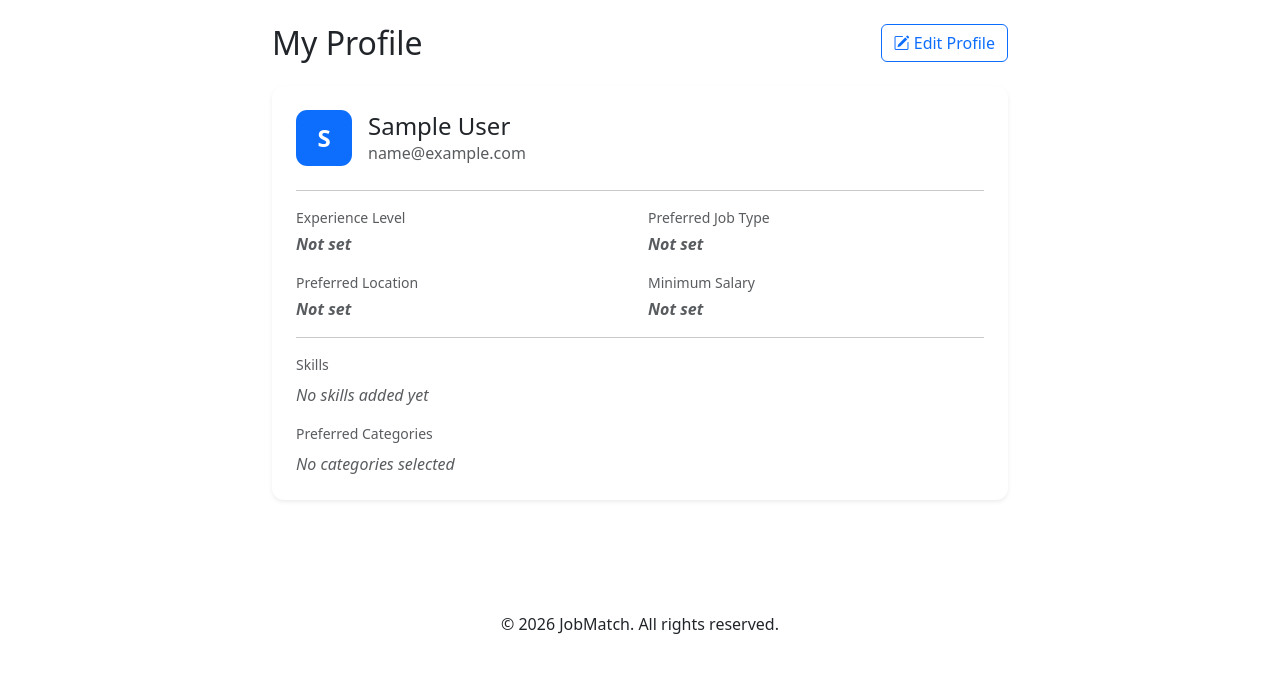
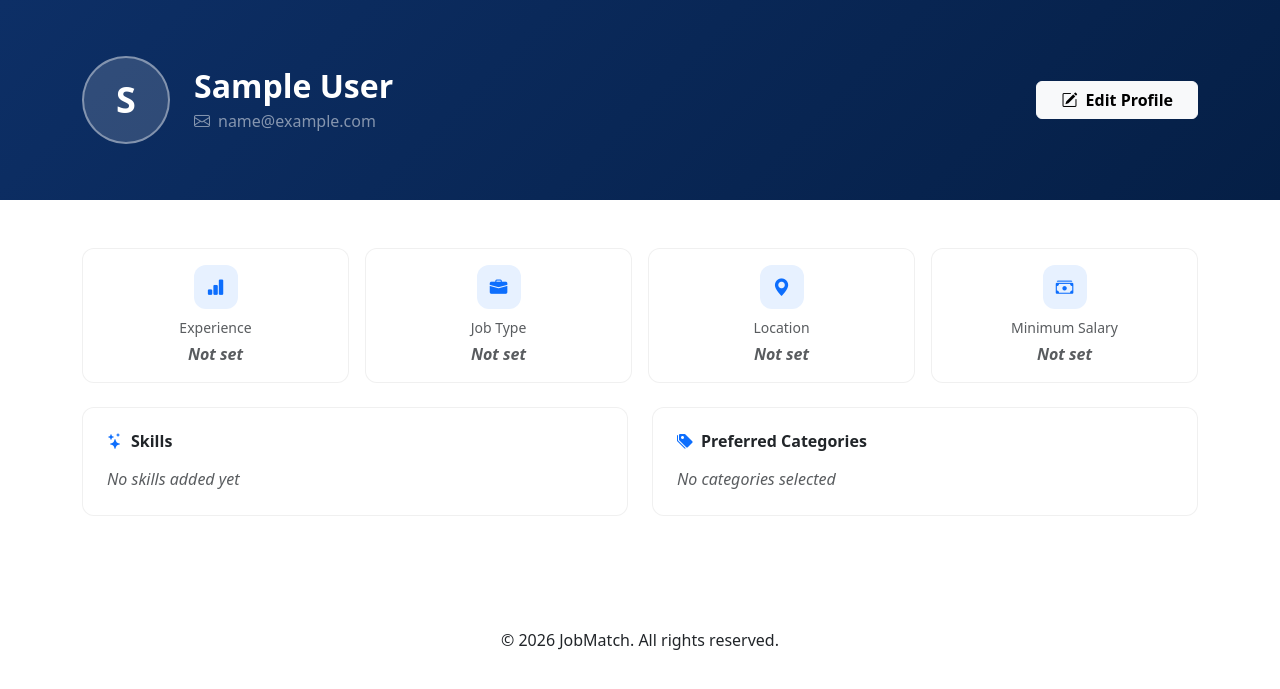
Before and after one commit to jwamani/job_recommendation_engine, a Django app: page /accounts/profile/ in a window 1280 px wide. Shown: the part 56-745 px from the top of the page. Run offline with Django 5.2, Linux system fonts and the light colour scheme; the visitor is signed in with stand-in values (Sample User, id 1); data comes from the database, SQL or seed files in the repository.

Commit message:
Added styles to profile page

```diff
--- a/accounts/templates/accounts/profile.html
+++ b/accounts/templates/accounts/profile.html
@@ -1,33 +1,37 @@
 {% extends "base.html" %}
 {% block title %}My Profile - JobMatch{% endblock %}
-{% block content %}
-<div class="row justify-content-center">
-  <div class="col-lg-8">
-
-    <div class="d-flex justify-content-between align-items-center mb-4">
-      <h2 class="mb-0">My Profile</h2>
-      <a href="{% url 'accounts:profile_edit' %}" class="btn btn-outline-primary">
-        <i class="bi bi-pencil-square"></i> Edit Profile
+{% block main %}
+<section class="profile-hero">
+  <div class="container">
+    <div class="d-flex align-items-center gap-4 flex-wrap">
+      <div class="profile-hero-avatar">
+        {{ user.get_full_name|default:user.username|make_list|first|upper }}
+      </div>
+      <div class="me-auto">
+        <h2 class="fw-bold text-white mb-1">{{ user.get_full_name|default:user.username }}</h2>
+        <p class="text-white-50 mb-0"><i class="bi bi-envelope me-2"></i>{{ user.email }}</p>
+      </div>
+      <a href="{% url 'accounts:profile_edit' %}" class="btn btn-light fw-semibold px-4">
+        <i class="bi bi-pencil-square me-1"></i> Edit Profile
       </a>
     </div>
+  </div>
+</section>
 
-    <div class="card profile-card shadow-sm mb-4">
-      <div class="card-body p-4">
-        <div class="d-flex align-items-center mb-4">
-          <div class="profile-avatar me-3">
-            {{ user.get_full_name|default:user.username|make_list|first|upper }}
+<main class="container py-5">
+  {% if messages %}
+    <div class="mb-4">
+      {% for message in messages %}
+        <div class="alert alert-{{ message.tags|default:'info' }} mb-2" role="alert">{{ message }}</div>
+      {% endfor %}
     </div>
-          <div>
-            <h4 class="mb-0">{{ user.get_full_name|default:user.username }}</h4>
-            <span class="text-muted">{{ user.email }}</span>
-          </div>
-        </div>
+  {% endif %}
 
-        <hr>
-
-        <div class="row g-3 mb-3">
-          <div class="col-sm-6">
-            <small class="text-muted d-block mb-1">Experience Level</small>
+  <div class="row g-3 mb-4">
+    <div class="col-6 col-md-3">
+      <div class="profile-info-tile h-100 p-3 text-center">
+        <div class="profile-info-icon mb-2"><i class="bi bi-bar-chart-fill"></i></div>
+        <small class="text-muted d-block mb-1">Experience</small>
         <span class="fw-semibold">
           {% if profile.experience_level == "entry" %}Entry Level
           {% elif profile.experience_level == "mid" %}Mid Level
@@ -35,22 +39,31 @@
           {% else %}<span class="text-muted fst-italic">Not set</span>{% endif %}
         </span>
       </div>
-          <div class="col-sm-6">
-            <small class="text-muted d-block mb-1">Preferred Job Type</small>
+    </div>
+    <div class="col-6 col-md-3">
+      <div class="profile-info-tile h-100 p-3 text-center">
+        <div class="profile-info-icon mb-2"><i class="bi bi-briefcase-fill"></i></div>
+        <small class="text-muted d-block mb-1">Job Type</small>
         <span class="fw-semibold">
           {% if profile.preferred_job_type %}
             {{ profile.get_preferred_job_type_display }}
           {% else %}<span class="text-muted fst-italic">Not set</span>{% endif %}
         </span>
       </div>
-          <div class="col-sm-6">
-            <small class="text-muted d-block mb-1">Preferred Location</small>
+    </div>
+    <div class="col-6 col-md-3">
+      <div class="profile-info-tile h-100 p-3 text-center">
+        <div class="profile-info-icon mb-2"><i class="bi bi-geo-alt-fill"></i></div>
+        <small class="text-muted d-block mb-1">Location</small>
         <span class="fw-semibold">
           {% if profile.preferred_location %}{{ profile.preferred_location }}
           {% else %}<span class="text-muted fst-italic">Not set</span>{% endif %}
         </span>
       </div>
-          <div class="col-sm-6">
+    </div>
+    <div class="col-6 col-md-3">
+      <div class="profile-info-tile h-100 p-3 text-center">
+        <div class="profile-info-icon mb-2"><i class="bi bi-cash-stack"></i></div>
         <small class="text-muted d-block mb-1">Minimum Salary</small>
         <span class="fw-semibold">
           {% if profile.preferred_salary_min %}UGX {{ profile.preferred_salary_min|floatformat:0 }}
@@ -58,25 +71,27 @@
         </span>
       </div>
     </div>
+  </div>
 
-        <hr>
-
-        <div class="mb-3">
-          <small class="text-muted d-block mb-2">Skills</small>
+  <div class="row g-4">
+    <div class="col-md-6">
+      <div class="profile-card h-100 p-4">
+        <h6 class="fw-bold mb-3"><i class="bi bi-stars me-2 text-primary"></i>Skills</h6>
         {% if profile.skills.all %}
           {% for skill in profile.skills.all %}
-            <span class="badge bg-primary me-1 mb-1">{{ skill.name }}</span>
+          <span class="profile-pill profile-pill-skill">{{ skill.name }}</span>
           {% endfor %}
         {% else %}
           <span class="text-muted fst-italic">No skills added yet</span>
         {% endif %}
       </div>
-
-        <div>
-          <small class="text-muted d-block mb-2">Preferred Categories</small>
+    </div>
+    <div class="col-md-6">
+      <div class="profile-card h-100 p-4">
+        <h6 class="fw-bold mb-3"><i class="bi bi-tags-fill me-2 text-primary"></i>Preferred Categories</h6>
         {% if profile.preferred_categories.all %}
           {% for cat in profile.preferred_categories.all %}
-            <span class="badge bg-secondary me-1 mb-1">{{ cat.name }}</span>
+          <span class="profile-pill profile-pill-category">{{ cat.name }}</span>
           {% endfor %}
         {% else %}
           <span class="text-muted fst-italic">No categories selected</span>
@@ -84,7 +99,5 @@
       </div>
     </div>
   </div>
-
-  </div>
-</div>
+</main>
 {% endblock %}
--- a/static/css/styles.css
+++ b/static/css/styles.css
@@ -121,23 +121,69 @@ body {
 }
 
 /* Profile page */
-.profile-card {
-	border: none;
-	border-radius: 12px;
+.profile-hero {
+	position: relative;
+	padding: 3.5rem 0;
+	background-color: #051f46;
+	background-image: linear-gradient(135deg, #0d2f66 0%, #051f46 100%);
 }
 
-.profile-avatar {
-	width: 56px;
-	height: 56px;
-	border-radius: 20%;
-	background-color: #0d6efd;
+.profile-hero-avatar {
+	width: 88px;
+	height: 88px;
+	border-radius: 50%;
+	background-color: rgba(255, 255, 255, 0.15);
+	border: 2px solid rgba(255, 255, 255, 0.4);
 	color: #fff;
 	display: flex;
 	align-items: center;
 	justify-content: center;
-	font-size: 1.5rem;
+	font-size: 2.25rem;
 	font-weight: 600;
 	flex-shrink: 0;
+}
+
+.profile-info-tile {
+	background-color: #fff;
+	border: 1px solid rgba(0, 0, 0, 0.06);
+	border-radius: 12px;
+}
+
+.profile-info-icon {
+	width: 44px;
+	height: 44px;
+	background-color: #e7f1ff;
+	color: #0d6efd;
+	border-radius: 12px;
+	display: inline-flex;
+	align-items: center;
+	justify-content: center;
+	font-size: 1.1rem;
+}
+
+.profile-card {
+	background-color: #fff;
+	border: 1px solid rgba(0, 0, 0, 0.06);
+	border-radius: 12px;
+}
+
+.profile-pill {
+	display: inline-block;
+	padding: 0.35rem 0.8rem;
+	border-radius: 999px;
+	font-size: 0.85rem;
+	font-weight: 500;
+	margin: 0 0.4rem 0.4rem 0;
+}
+
+.profile-pill-skill {
+	background-color: #e7f1ff;
+	color: #0d5fd6;
+}
+
+.profile-pill-category {
+	background-color: #f1f2f4;
+	color: #495057;
 }
 
 /* Recommendations page */
```
Lines whose indentation alone changed are shown as unchanged.
